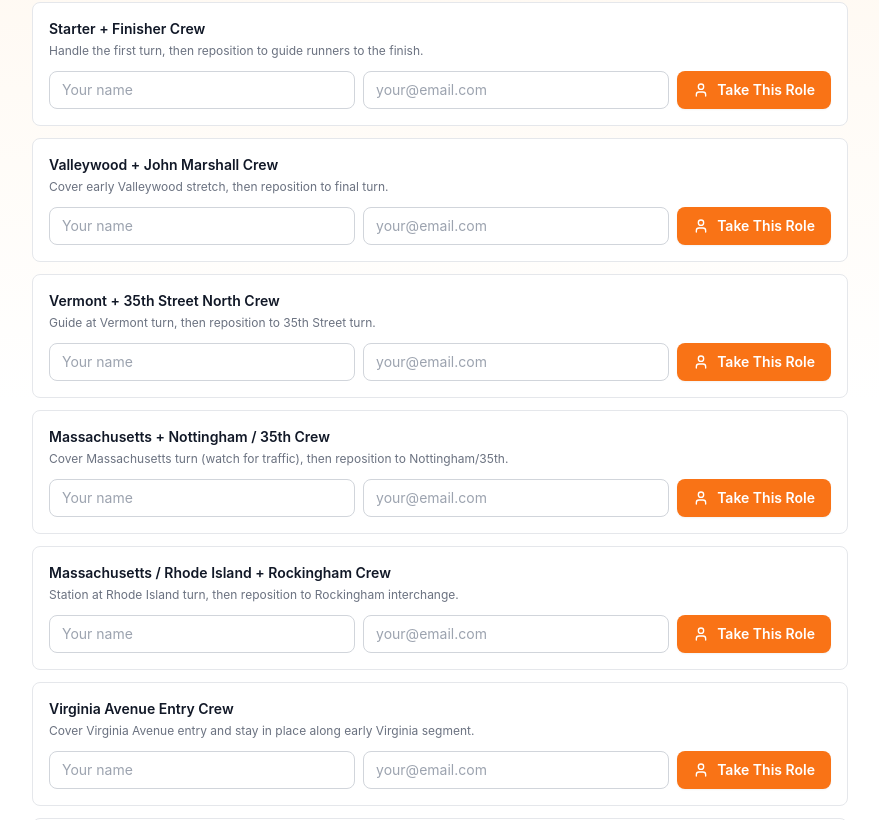
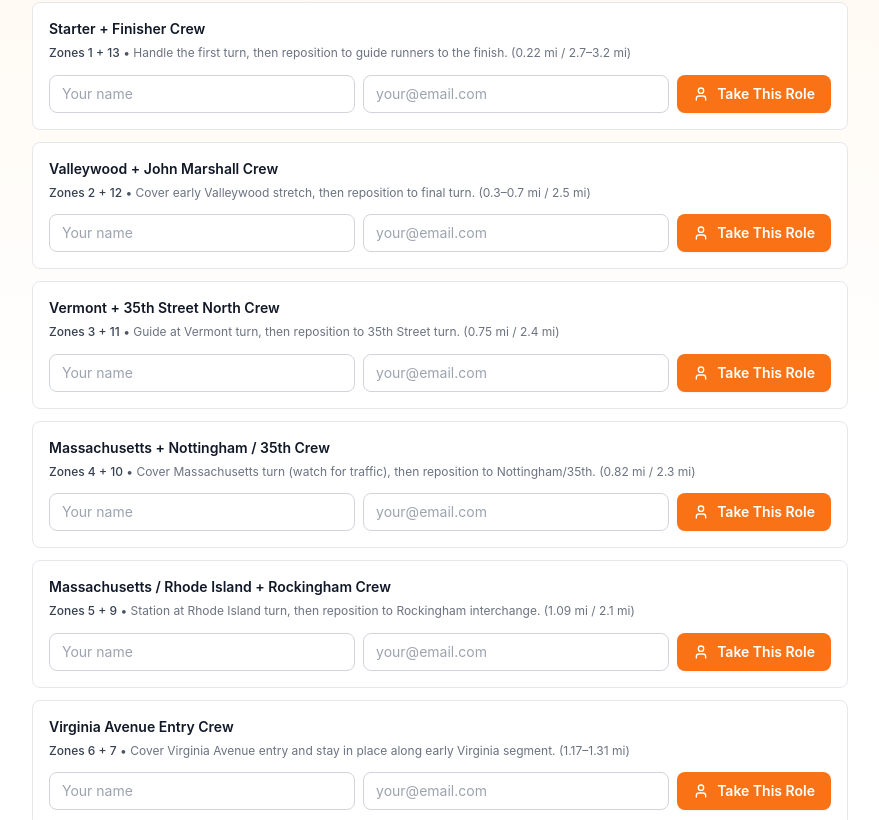
Before and after one commit to GoFast-Athlete-Training/GoFast-Events, a React (Vite) app: page /volunteer/marshal in a window 1280 px wide. Shown: the part 220-1040 px from the top of the page, without its empty margins (200-1079 px from the left). Built offline with nearby package versions, Linux system fonts and the light colour scheme; no server answers.

Commit message:
Add zone references and mile markers to marshal positions (e.g., Zones 1 + 13)

```diff
--- a/src/components/InlineSignupRow.tsx
+++ b/src/components/InlineSignupRow.tsx
@@ -105,7 +105,17 @@ const InlineSignupRow = ({
       {/* Slot Info */}
       <div className="mb-3">
         <h3 className="text-sm font-semibold text-gray-900">{slotName}</h3>
-        {description && <p className="mt-1 text-xs text-gray-500">{description}</p>}
+        {description && (
+          <p className="mt-1 text-xs text-gray-600 leading-relaxed">
+            <span className="font-medium text-gray-700">{description.split(' • ')[0]}</span>
+            {description.includes(' • ') && (
+              <>
+                {' • '}
+                <span className="text-gray-500">{description.split(' • ').slice(1).join(' • ')}</span>
+              </>
+            )}
+          </p>
+        )}
       </div>
 
       {/* Filled State */}
--- a/src/config/boysonrun5kvolunteerconfig.ts
+++ b/src/config/boysonrun5kvolunteerconfig.ts
@@ -121,63 +121,70 @@ export const SLOT_METADATA: Record<string, Omit<SlotMetadata, 'slotId' | 'roleNa
     description: 'Handle the first turn, then reposition to guide runners to the finish.',
     category: 'marshal',
     details: {
-      routePoints: 'Routes 1 + 13',
+      routePoints: 'Zones 1 + 13',
+      location: 'Kensington → 37th; 36th → Kensington finish',
       repositioning: 'After pack clears first turn (0.22 mi), return to Discovery for final straight (2.7–3.2 mi).',
-      mileMarkers: '0.22 mi, 2.7–3.2 mi',
+      mileMarkers: '0.22 mi / 2.7–3.2 mi',
     },
   },
   'marshal.2': {
     description: 'Cover early Valleywood stretch, then reposition to final turn.',
     category: 'marshal',
     details: {
-      routePoints: 'Routes 2 + 12',
+      routePoints: 'Zones 2 + 12',
+      location: 'Valleywood stretch; N. John Marshall → 36th',
       repositioning: 'Start on Valleywood (0.3–0.7 mi), loop back via Valleywood to cover John Marshall right (2.5 mi).',
-      mileMarkers: '0.3–0.7 mi, 2.5 mi',
+      mileMarkers: '0.3–0.7 mi / 2.5 mi',
     },
   },
   'marshal.3': {
     description: 'Guide at Vermont turn, then reposition to 35th Street turn.',
     category: 'marshal',
     details: {
-      routePoints: 'Routes 3 + 11',
+      routePoints: 'Zones 3 + 11',
+      location: 'Valleywood → Vermont; 35th → N. John Marshall',
       repositioning: 'Park at Vermont (0.75 mi), re-post at 35th left (2.4 mi) when clear.',
-      mileMarkers: '0.75 mi, 2.4 mi',
+      mileMarkers: '0.75 mi / 2.4 mi',
     },
   },
   'marshal.4': {
     description: 'Cover Massachusetts turn (watch for traffic), then reposition to Nottingham/35th.',
     category: 'marshal',
     details: {
-      routePoints: 'Routes 4 + 10',
+      routePoints: 'Zones 4 + 10',
+      location: 'Vermont → Massachusetts; Nottingham → 35th',
       repositioning: 'Cover Mass left (0.82 mi), reposition via Rockingham to Nottingham/35th (2.3 mi).',
-      mileMarkers: '0.82 mi, 2.3 mi',
+      mileMarkers: '0.82 mi / 2.3 mi',
     },
   },
   'marshal.5': {
     description: 'Station at Rhode Island turn, then reposition to Rockingham interchange.',
     category: 'marshal',
     details: {
-      routePoints: 'Routes 5 + 9',
+      routePoints: 'Zones 5 + 9',
+      location: 'Mass → Rhode Island; Rockingham interchange',
       repositioning: 'Station at Rhode Island right (1.09 mi), reposition via Rockingham to Nottingham interchange (2.1 mi).',
-      mileMarkers: '1.09 mi, 2.1 mi',
+      mileMarkers: '1.09 mi / 2.1 mi',
     },
   },
   'marshal.6': {
     description: 'Cover Virginia Avenue entry and stay in place along early Virginia segment.',
     category: 'marshal',
     details: {
-      routePoints: 'Routes 6 + 7',
+      routePoints: 'Zones 6 + 7',
+      location: 'Rhode Island → Virginia Ave and Virginia stretch',
       repositioning: 'Stays in place at Rhode Island to Virginia left (≈1.17 mi) along early Virginia segment.',
-      mileMarkers: '≈1.17 mi, 1.31 mi',
+      mileMarkers: '1.17–1.31 mi',
     },
   },
   'marshal.7': {
     description: 'Single post at right turn onto Nottingham, marking final neighborhood stretch.',
     category: 'marshal',
     details: {
-      routePoints: 'Route 8',
+      routePoints: 'Zone 8',
+      location: 'Virginia → Nottingham turn',
       repositioning: 'Single post at Virginia to Nottingham right turn (≈2.0 mi).',
-      mileMarkers: '≈2.0 mi',
+      mileMarkers: '2.0 mi',
     },
   },
 
--- a/src/pages/RouteOverview.tsx
+++ b/src/pages/RouteOverview.tsx
@@ -102,12 +102,21 @@ const RouteOverview = () => {
               // Find volunteer for this slot (match by backend role name)
               const volunteer = volunteers.find((v) => v.role === metadata.roleName);
 
+              // Build description with route points and mile markers
+              let displayDescription = metadata.description;
+              if (metadata.details?.routePoints) {
+                displayDescription = `${metadata.details.routePoints} • ${displayDescription}`;
+              }
+              if (metadata.details?.mileMarkers) {
+                displayDescription = `${displayDescription} (${metadata.details.mileMarkers})`;
+              }
+
               return (
                 <InlineSignupRow
                   key={slotId}
                   slotId={slotId}
                   slotName={metadata.roleName}
-                  description={metadata.description}
+                  description={displayDescription}
                   volunteer={volunteer}
                   onSignupSuccess={fetchVolunteers}
                 />
```
